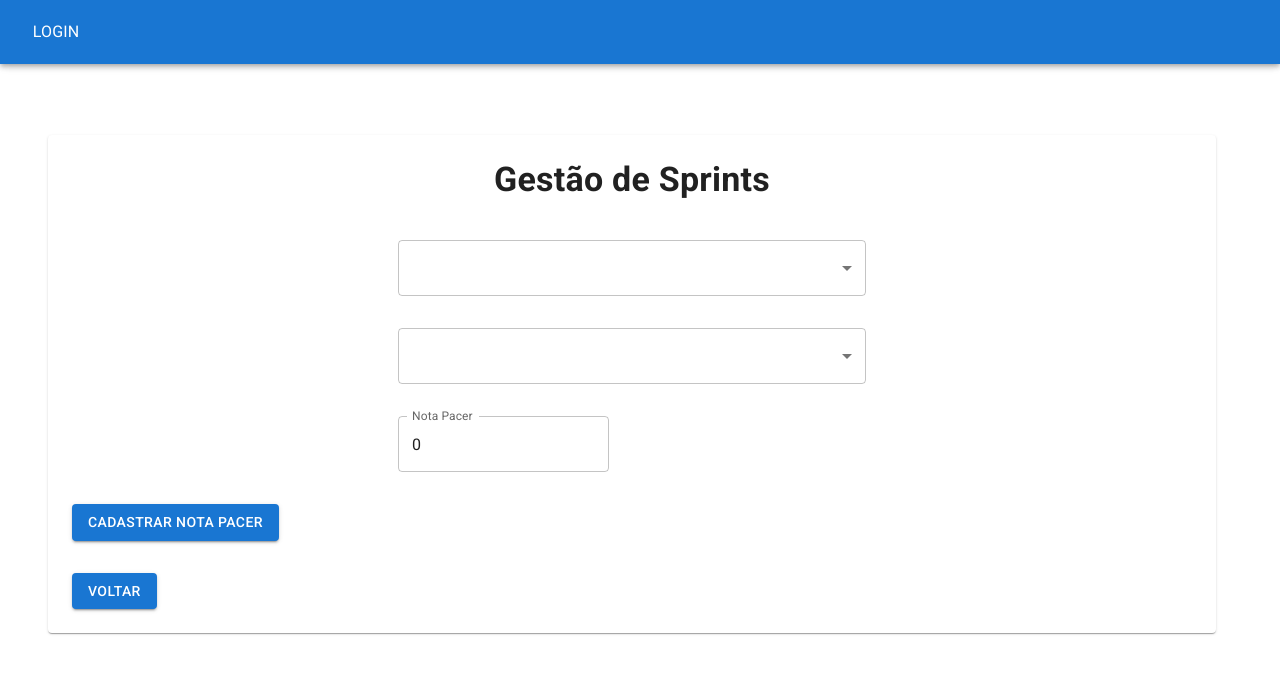
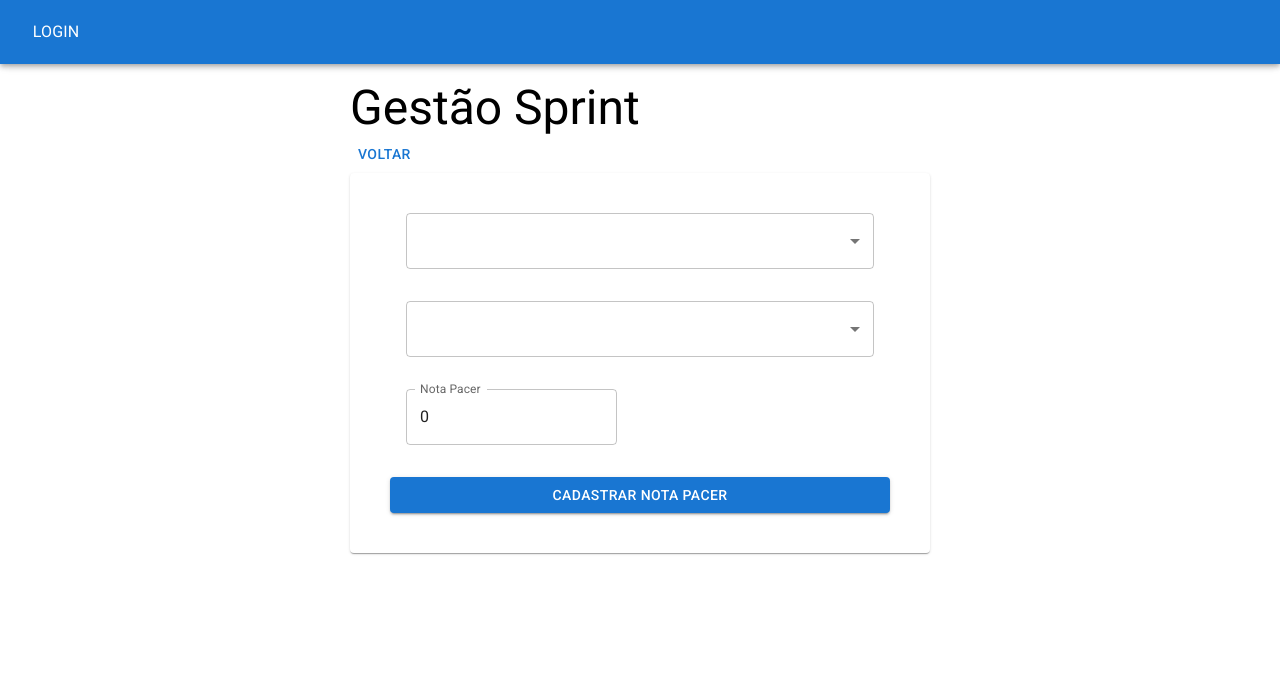
Before and after one commit to Salitop/SmartPacer-UI, a React (Create React App) app in the folder smartpacerUI/: page /gestaoSprint in a window 1280 px wide. Shown: the top 674 px of the page. Built offline with nearby package versions, Linux system fonts and the light colour scheme.

Commit message:
Alterações na tela de gestão de sprint - tentando unificar o layout das paginas.

```diff
--- a/smartpacerUI/src/pages/GestaoSprint.jsx
+++ b/smartpacerUI/src/pages/GestaoSprint.jsx
@@ -39,25 +39,14 @@ function GestaoSprint() {
   };
 
   return (
-    <div>
-      <Container maxWidth="lg">
-        <Grid
-          container
-          spacing={2}
-          direction="column"
-          justifyContent="center"
-          style={{ minHeight: "100vh" }}
-        >
-          <Paper elelvation={2} sx={{ padding: 3 }}>
-            <Typography
-              variant="h4"
-              fontWeight="bold"
-              textAlign="center"
-              sx={{ paddingBottom: 5 }}
-            >
-              Gestão de Sprints
-            </Typography>
-            <form>
+    <>
+      <Grid container flexDirection="column" alignItems="center">
+        <Grid item sx={{ marginTop: 10 }}>
+          <Typography variant="h3">Gestão Sprint</Typography>
+          <Button onClick={handleVoltarParaHome}>Voltar</Button>
+          <Paper elelvation={2} sx={{ padding: 5, width: 500 }}>
+            <Grid container direction="column" spacing={2}>
+              <Grid item>
                 <Grid container direction="column" spacing={4}>
                   <Grid item sx={{ alignSelf: "center", width: 500 }}>
                     <Select
@@ -96,24 +85,17 @@ function GestaoSprint() {
                     />
                   </Grid>
                   <Grid item>
-                  <Button
-                    variant="contained"
-                    onClick={handleCadastrarNotaPacer}
-                  >
-                    Cadastrar Nota Pacer
-                  </Button>
-                </Grid>
-                <Grid item>
-                  <Button variant="contained" onClick={handleVoltarParaHome}>
-                    Voltar
+                    <Button fullWidth variant="contained">
+                      Cadastrar nota pacer
                     </Button>
                   </Grid>
                 </Grid>
-            </form>
+              </Grid>
+            </Grid>
           </Paper>
         </Grid>
-      </Container>
-    </div>
+      </Grid>
+    </>
   );
 }
 
```
Also changed, not shown: 1 other file (tests, documents, lock files or other folders). Lines whose indentation alone changed are shown as unchanged.
